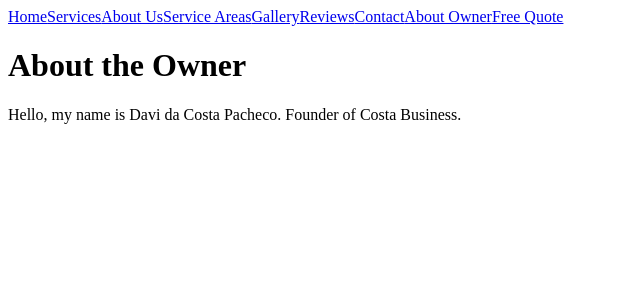
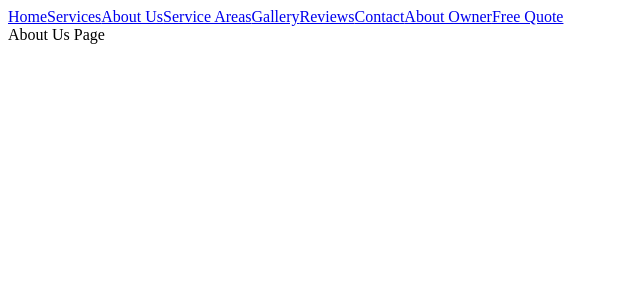
Before and after one commit to costabusinessservice-alt/Mud, a React (Vite) app: page /owner in a window 1280 px wide. Shown: the top 300 px of the page, without its empty margins (0-640 px from the left). Built offline with nearby package versions, Linux system fonts and the light colour scheme.

Commit message:
Update AboutOwner.jsx

```diff
--- a/src/pages/AboutOwner.jsx
+++ b/src/pages/AboutOwner.jsx
@@ -1,12 +1,7 @@
-function AboutOwner() {
-  return (
-    <div className="text-center mt-20">
-      <h1 className="text-4xl font-bold">About the Owner</h1>
-      <p className="mt-4 text-lg">
-        Hello, my name is Davi da Costa Pacheco. Founder of Costa Business.
-      </p>
-    </div>
-  );
-}
+import React from 'react';
+
+const AboutOwner = () => {
+  return <div>About Us Page</div>;
+};
 
 export default AboutOwner;
```
